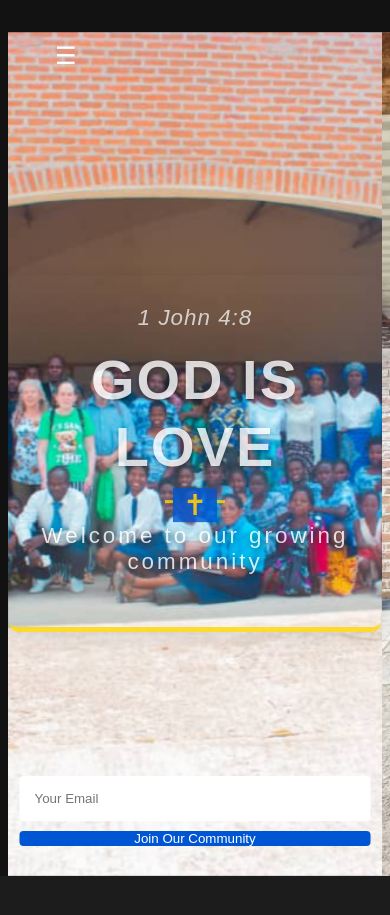
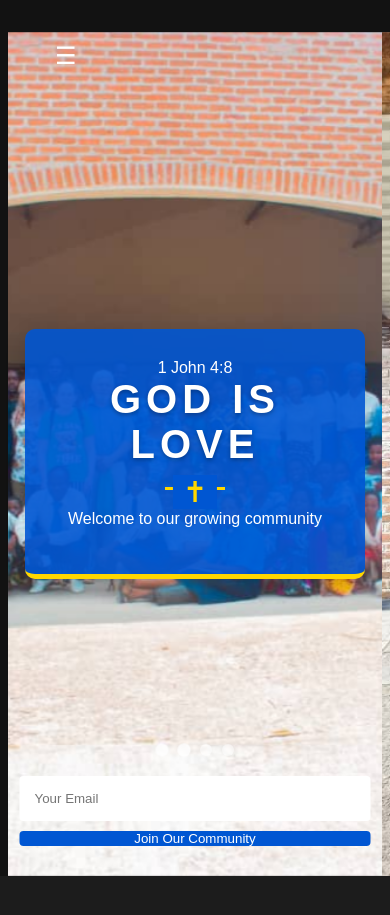
Before and after one commit to vitu-pixel/cpc, a plain HTML site: page index.html in a window 390 px wide. Shown: the part 147-1062 px from the top of the page. Drawn offline with Linux system fonts and the light colour scheme.

Commit message:
Update style.css

```diff
--- a/style.css
+++ b/style.css
@@ -115,7 +115,6 @@ nav {
 }
 
 /* ===== Slider Styles ===== */
-/* ===== Slider Styles ===== */
 .slider {
   position: absolute;
   top: 0;
@@ -132,19 +131,17 @@ nav {
   height: 100%;
   background-size: cover;
   background-position: center;
-  transform: translateX(100%); /* Start off-screen to the right */
+  transform: translateX(100%);
   transition: transform 1s ease-in-out;
 }
 
 .slide.active {
-  transform: translateX(0); /* Slide in from right */
+  transform: translateX(0);
 }
 
 .slide.prev {
-  transform: translateX(-100%); /* Slide out to left */
+  transform: translateX(-100%);
 }
-
-/* Remove blur effect by deleting .landing-overlay styles */
 
 /* ===== Landing Section ===== */
 .landing {
@@ -157,22 +154,6 @@ nav {
   color: white;
 }
 
-.landing-overlay {
-  position: absolute;
-  top: 0;
-  left: 0;
-  width: 100%;
-  height: 100%;
-  background: linear-gradient(
-    to bottom,
-    rgba(0, 0, 0, 0.7) 0%,
-    rgba(0, 0, 0, 0.4) 50%,
-    rgba(0, 0, 0, 0.7) 100%
-  );
-  backdrop-filter: blur(2px);
-  z-index: 2;
-}
-
 .landing-content {
   position: relative;
   z-index: 3;
@@ -182,30 +163,73 @@ nav {
   padding: 20px;
 }
 
-.welcome-text h2 {
-  font-size: 4rem;
-  margin: 0;
+/* ===== Welcome Container ===== */
+.welcome-container {
+  background: rgba(0, 86, 210, 0.9); /* Semi-transparent blue */
+  padding: 40px 50px;
+  border-radius: 10px;
+  width: fit-content;
+  max-width: 80%;
+  margin: 0 auto;
+  box-shadow: 0 6px 20px rgba(0,0,0,0.15);
+  position: relative;
+  border-bottom: 5px solid #FFD700;
+  text-align: center;
+  animation: fadeInUp 1s ease-out;
+}
+
+/* New Welcome Text Styles */
+.tagline {
+  color: rgba(255,255,255,0.9);
+  font-size: 2rem;
   font-weight: 300;
-  color: white;
-  text-shadow: 0 2px 10px rgba(0,0,0,0.9);
+  letter-spacing: 3px;
+  text-transform: uppercase;
+  margin-bottom: 5px;
 }
 
 .welcome-text h1 {
-  font-size: 8rem;
-  margin: 10px 0;
-  font-weight: bold;
-  color: #f7f7f7;
-  text-shadow: 0 3px 15px rgba(0,0,0,0.9);
-  line-height: 1;
+  color: white;
+  font-size: 4.5rem;
+  margin: 0;
+  letter-spacing: 5px;
+  text-transform: uppercase;
+  text-shadow: 0 2px 4px rgba(0,0,0,0.3);
 }
 
-.inspiration {
-  font-size: 3rem;
-  letter-spacing: 3px;
+.family-text {
+  color: white;
+  font-size: 2.2rem;
+  font-weight: 300;
+  letter-spacing: 2px;
   margin-top: 20px;
-  color: white;
-  text-shadow: 0 2px 8px rgba(0,0,0,0.8);
-  font-weight: 500;
+  font-style: italic;
+}
+
+/* Decorative Elements */
+.welcome-divider {
+  margin: 20px auto;
+  width: 60px;
+  height: 3px;
+  background: #FFD700;
+  position: relative;
+}
+
+.cross-icon {
+  position: absolute;
+  top: -12px;
+  left: 50%;
+  transform: translateX(-50%);
+  background: #0056D2;
+  color: #FFD700;
+  font-size: 1.8rem;
+  padding: 0 10px;
+}
+
+/* Animation */
+@keyframes fadeInUp {
+  from { opacity: 0; transform: translateY(20px); }
+  to { opacity: 1; transform: translateY(0); }
 }
 
 /* ===== Donation Button ===== */
@@ -363,6 +387,31 @@ nav {
   background: #3e8e41;
 }
 
+/* ===== Slider Dots ===== */
+.slider-dots {
+  position: absolute;
+  bottom: 80px;
+  left: 50%;
+  transform: translateX(-50%);
+  display: flex;
+  gap: 10px;
+  z-index: 10;
+}
+
+.dot {
+  width: 12px;
+  height: 12px;
+  border-radius: 50%;
+  background: rgba(255, 255, 255, 0.5);
+  cursor: pointer;
+  transition: all 0.3s ease;
+}
+
+.dot.active {
+  background: white;
+  transform: scale(1.2);
+}
+
 /* ===== Mobile Responsiveness ===== */
 @media (max-width: 768px) {
   /* Logo adjustments */
@@ -402,55 +451,18 @@ nav {
     text-align: center;
   }
 
-  .menu a {
-    padding: 15px 20px;
-    position: relative;
+  /* Welcome section */
+  .welcome-container {
+    padding: 30px;
   }
-
-  /* Dropdown arrows */
-  .dropdown > a::after {
-    content: '';
-    position: absolute;
-    right: 20px;
-    top: 50%;
-    transform: translateY(-50%);
-    width: 0;
-    height: 0;
-    border-left: 5px solid transparent;
-    border-right: 5px solid transparent;
-    border-top: 5px solid white;
-    transition: transform 0.3s ease;
+  .tagline {
+    font-size: 1.5rem;
   }
-
-  .dropdown.active > a::after {
-    transform: translateY(-50%) rotate(180deg);
+  .welcome-text h1 {
+    font-size: 3rem;
   }
-
-  /* Dropdown content */
-  .dropdown-content {
-    position: static;
-    display: none;
-    width: 100%;
-    background: #2a2a2a;
-  }
-
-  .dropdown.active .dropdown-content {
-    display: block;
-  }
-
-  /* Landing text */
-  .welcome-text h2 {
-    font-size: 2.5rem;
-  }
-
-  .welcome-text h1 {
-    font-size: 4rem;
-    line-height: 1.2;
-  }
-
-  .inspiration {
-    font-size: 1.8rem;
-    margin-top: 15px;
+  .family-text {
+    font-size: 1.6rem;
   }
 
   /* Slider dots */
@@ -472,16 +484,14 @@ nav {
 }
 
 @media (max-width: 480px) {
-  .welcome-text h2 {
-    font-size: 2rem;
+  .welcome-text h1 {
+    font-size: 2.5rem;
   }
-
-  .welcome-text h1 {
-    font-size: 3rem;
+  .tagline {
+    font-size: 1.3rem;
   }
-
-  .inspiration {
-    font-size: 1.5rem;
+  .family-text {
+    font-size: 1.4rem;
   }
 
   .sermon-content h2,
@@ -493,85 +503,3 @@ nav {
     min-width: 100%;
   }
 }
-/* ===== Welcome Text Container ===== */
-/* ===== Welcome Container ===== */
-.welcome-container {
-  background: none;
-  padding: 40px 50px;
-  border-radius: 10px;
-  width: fit-content;
-  opacity: 0.80;
-  max-width: 80%;
-  margin: 0 auto;
-  box-shadow: 0 6px 20px rgba(0,0,0,0.15);
-  position: relative;
-  border-bottom: 5px solid #FFD700; /* Gold accent line */
-  text-align: center;
-}
-
-/* Text Styles */
-.welcome-text h1 {
-  color: white;
-  font-size: 5rem;
-  margin: 15px 0;
-  letter-spacing: 2px;
-  text-shadow: 0 2px 4px rgba(0,0,0,0.3);
-}
-
-.scripture-reference {
-  color: rgba(255,255,255,0.9);
-  font-size: 1.8rem;
-  font-style: italic;
-  letter-spacing: 1px;
-}
-
-.inspiration {
-  color: white;
-  font-size: 1.8rem;
-  margin-top: 20px;
-  font-weight: 300;
-}
-
-/* Decorative Elements */
-.welcome-divider {
-  margin: 20px auto;
-  width: 60px;
-  height: 3px;
-  background: #FFD700;
-  position: relative;
-}
-
-.cross-icon {
-  position: absolute;
-  top: -12px;
-  left: 50%;
-  transform: translateX(-50%);
-  background: #0056D2;
-  color: #FFD700;
-  font-size: 1.8rem;
-  padding: 0 10px;
-}
-
-/* Positioning Adjustments */
-.landing-content {
-  position: absolute;
-  top: 50%;
-  left: 50%;
-  transform: translate(-50%, -50%);
-  width: 100%;
-  z-index: 3;
-}
-
-/* Mobile Responsiveness */
-@media (max-width: 768px) {
-  .welcome-container {
-    padding: 30px;
-  }
-  .welcome-text h1 {
-    font-size: 3.5rem;
-  }
-  .scripture-reference,
-  .inspiration {
-    font-size: 1.4rem;
-  }
-}
```
